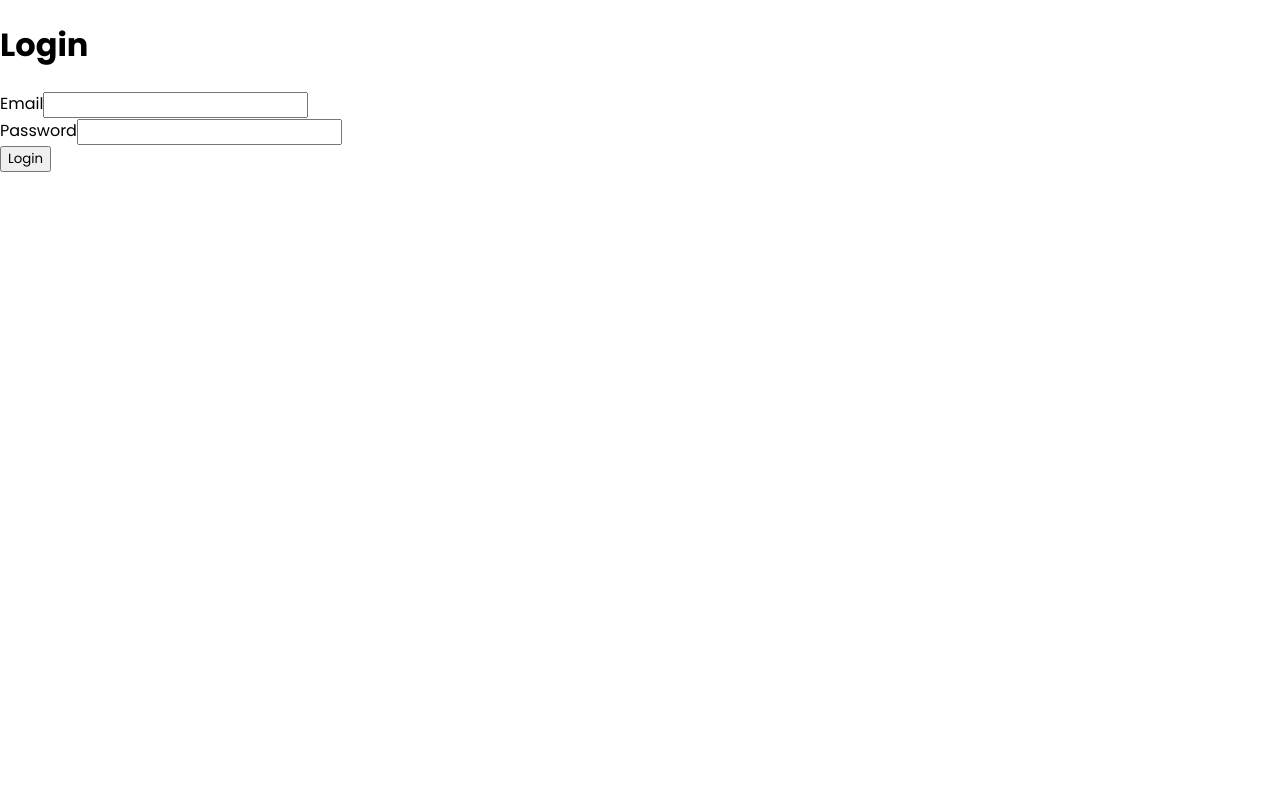
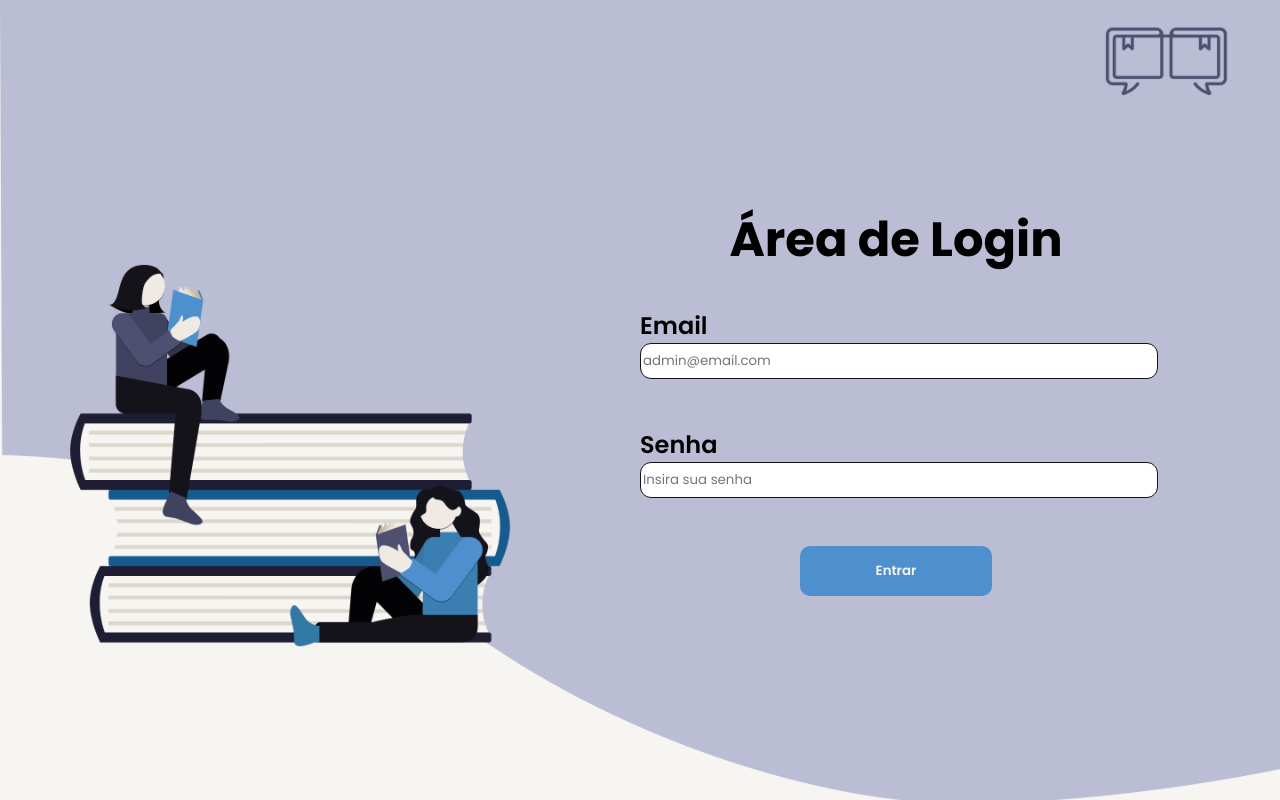
Before and after one commit to PaginaApp/PaginaADM, an Angular app: page /login in a window 1280 px wide. Built offline with nearby package versions, Linux system fonts and the light colour scheme.

Commit message:
refactor: Update login component CSS and HTML for better styling and functionality

```diff
--- a/src/app/components/login/login.component.css
+++ b/src/app/components/login/login.component.css
@@ -0,0 +1,59 @@
+
+.content{
+  background-image: url('../../images/login.png');
+  background-repeat: no-repeat;
+  background-size: cover;
+  width: 100vw;
+  height: 100vh;
+  /* display: flex;
+  align-items: center;
+  justify-content: flex-end; */
+}
+
+.title{
+  margin-top: 0%;
+  font-size: 3rem;
+}
+
+.log{
+  display: flex;
+  flex-direction: column;
+  align-items: center;
+  justify-content: center;
+  height: 40vh;
+  width: 40vw;
+  position: fixed;
+  bottom: 30vh;
+  left: 50vw;
+}
+
+.input{
+  display: flex;
+  flex-direction: column;
+  width: 100%;
+}
+
+.input input{
+  width: 100%;
+  border-radius: 11px;
+  height: 2rem;
+  border: 0.06rem solid var(--preto);
+}
+
+.input label{
+  font-weight: 600;
+  font-size: x-large;
+}
+
+.form{
+  width: 100%;
+  display: flex;
+  flex-direction: column;
+  gap: 3rem;
+}
+
+.btn{
+  display: flex;
+  align-items: center;
+  justify-content: center;
+}
--- a/src/app/components/login/login.component.html
+++ b/src/app/components/login/login.component.html
@@ -1,15 +1,19 @@
-<div>
-  <h1>Login</h1>
-  <form [formGroup]="loginForm" (ngSubmit)="login()">
-    <div>
-      <label for="email">Email</label>
-      <input type="email" id="email" formControlName="email">
-    </div>
-    <div>
-      <label for="password">Password</label>
-      <input type="password" id="senha" formControlName="senha">
-    </div>
-    <button type="submit">Login</button>
-  </form>
-  <div *ngIf="error">{{ error }}</div>
+<div class="content">
+  <div class="log">
+    <h1 class="title">Área de Login</h1>
+    <form [formGroup]="loginForm" (ngSubmit)="login()" class="form">
+      <div class="input">
+        <label for="email">Email</label>
+        <input type="email" id="email" formControlName="email" placeholder="admin@email.com">
+      </div>
+      <div class="input">
+        <label for="senha">Senha</label>
+        <input type="senha" id="senha" formControlName="senha" placeholder="Insira sua senha">
+      </div>
+      <div class="btn">
+        <button type="submit" class="button-primary">Entrar</button>
+      </div>
+    </form>
+    <div *ngIf="error">{{ error }}</div>
+  </div>
 </div>
```
